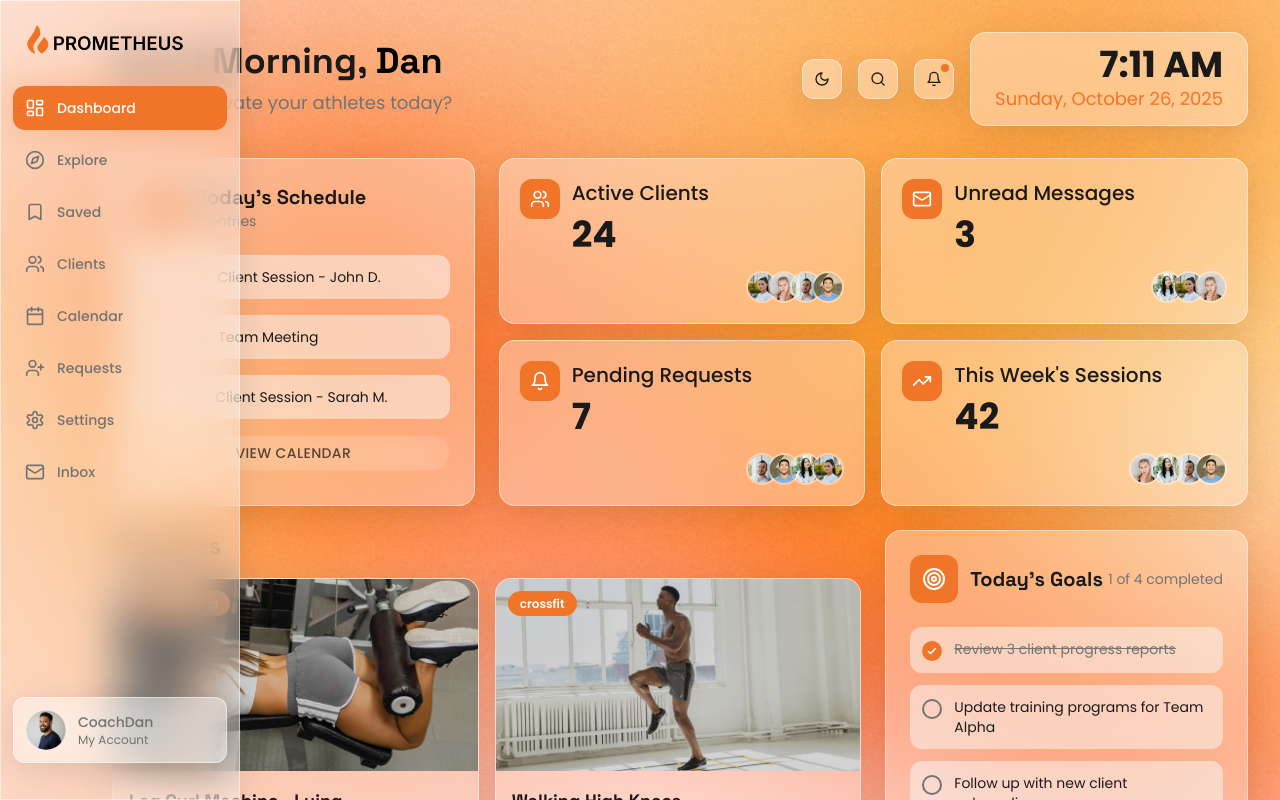
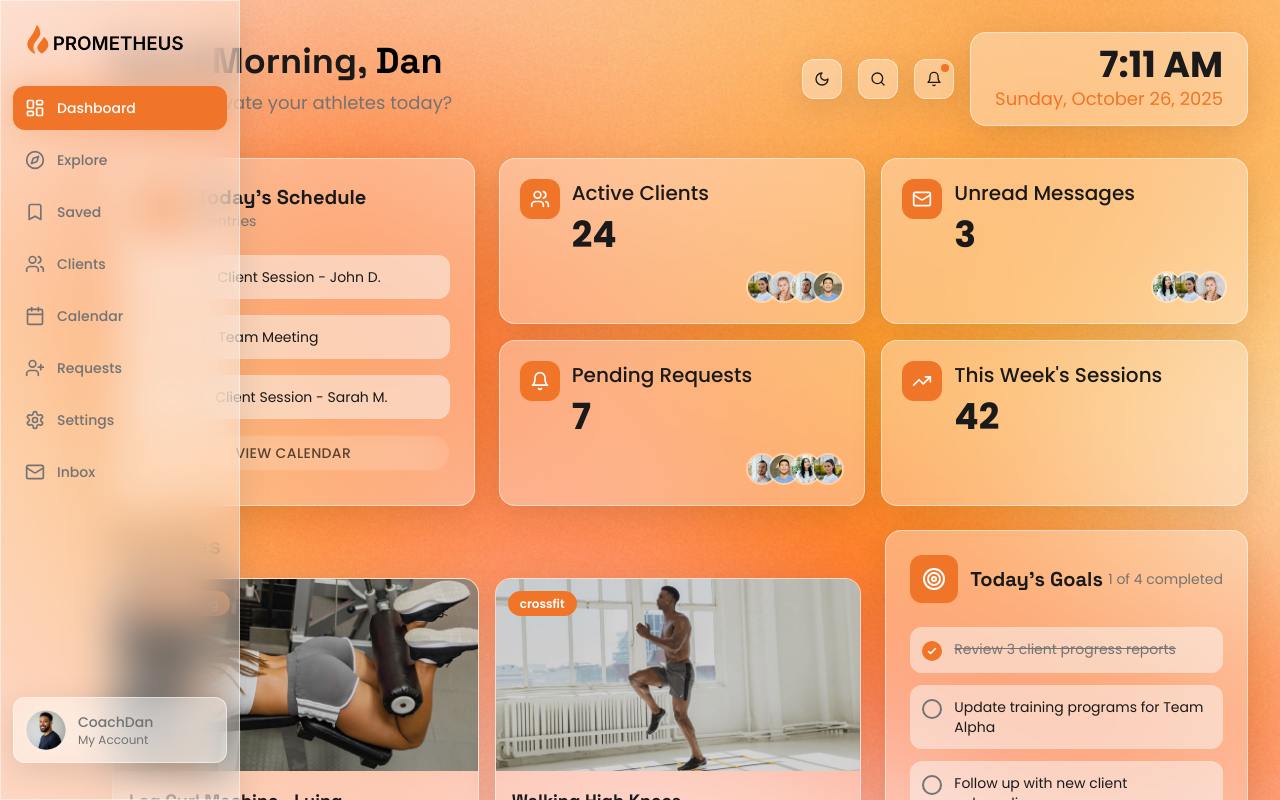
Before and after one commit to prometheusimpact/prometheus-coach-ui, a React (Vite) app: page /dashboard in a window 1280 px wide. Shown: the top 800 px of the page. Built offline with nearby package versions, Linux system fonts and the light colour scheme; the HTML template or start-up script is replaced by a standard one.

Commit message:
Reverted to commit 9282950d78c6255d2b73bd3e818efaa01e8373ee

```diff
--- a/src/pages/Dashboard.tsx
+++ b/src/pages/Dashboard.tsx
@@ -180,7 +180,6 @@ const Dashboard = () => {
               label="This Week's Sessions"
               value="42"
               variant="accent"
-              avatars={[jessicaTaylorImg, rachelKimImg, alexMartinezImg, mikeChenImg]}
             />
           </div>
         </div>
```
